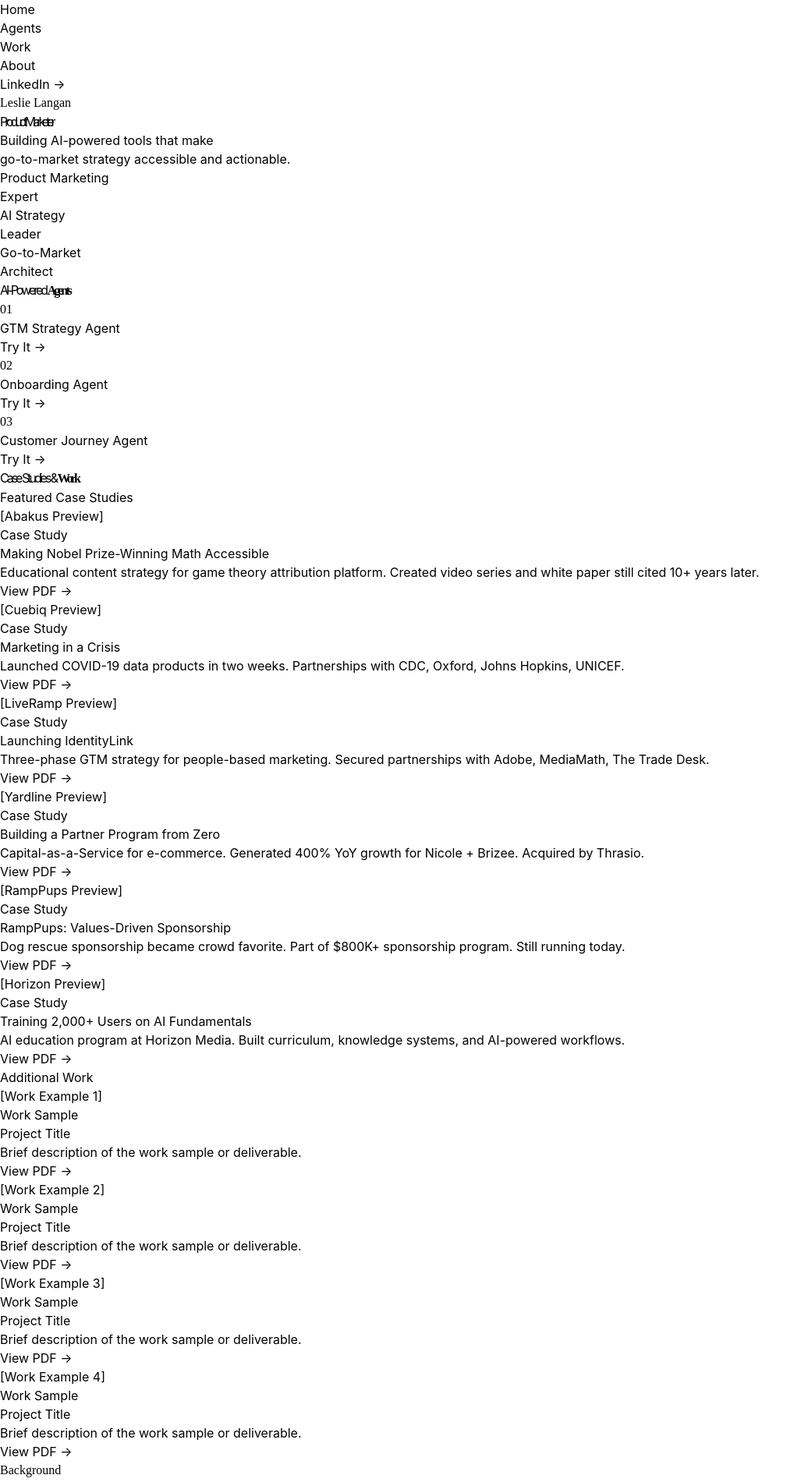
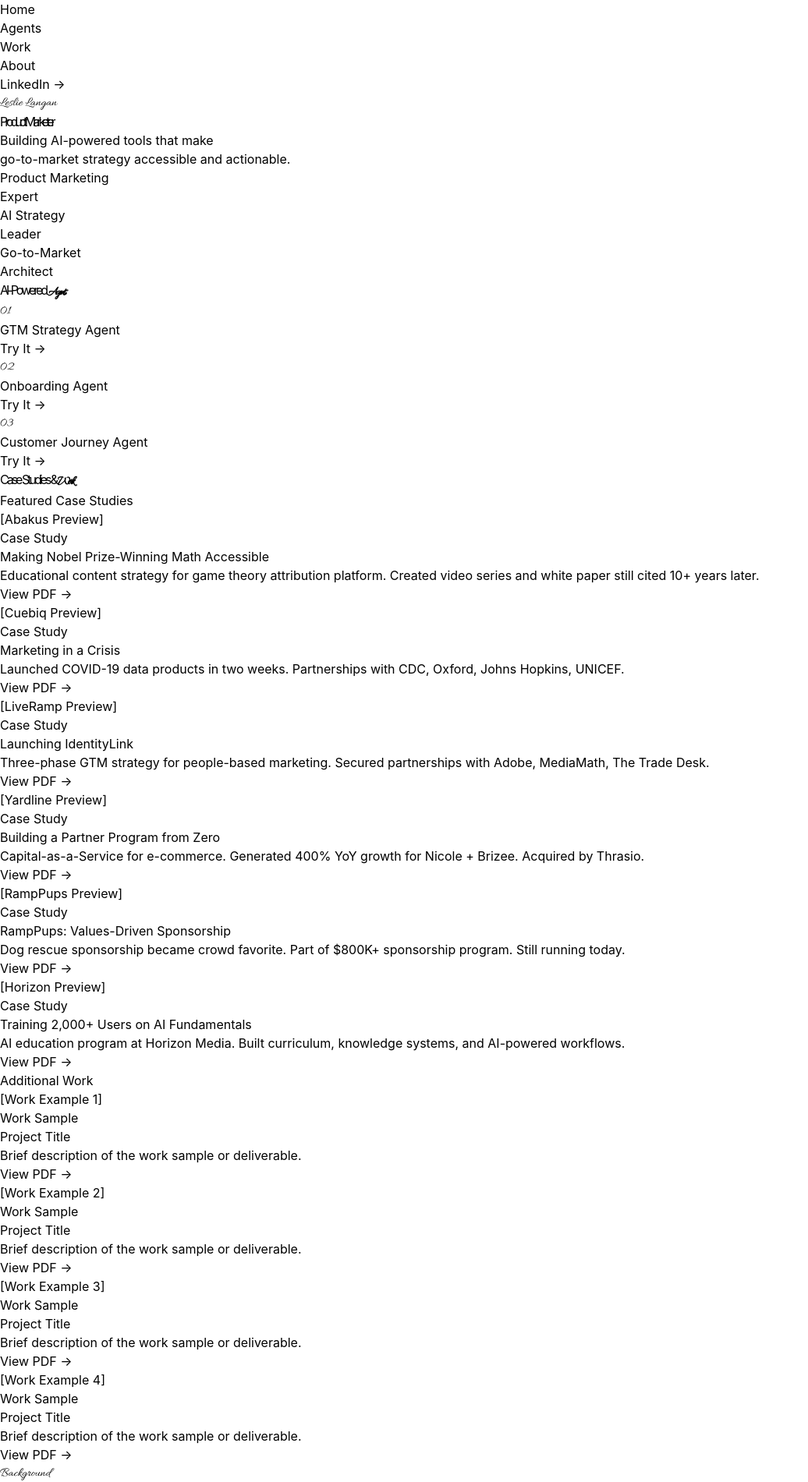
Before and after one commit to leslielangan/portfolio, a React (Vite) app: page / in a window 1280 px wide. Shown: the part 24-1925 px from the top of the page at 78% size, without its empty margins (0-1036 px from the left). Built offline with nearby package versions, Linux system fonts and the light colour scheme.

Commit message:
Switch to Allura elegant script font

```diff
--- a/index.html
+++ b/index.html
@@ -8,8 +8,9 @@
     <meta name="keywords" content="Product Marketing, AI Strategy, User Adoption, HCI, Go-to-Market, Customer Journey, Onboarding" />
     <meta name="author" content="Leslie Langan" />
     <link rel="preconnect" href="https://fonts.googleapis.com">
-<link rel="preconnect" href="https://fonts.gstatic.com" crossorigin>
-<link href="https://fonts.googleapis.com/css2?family=Great+Vibes&display=swap" rel="stylesheet">    <title>Leslie Langan | Product Marketing & AI Strategy</title>
+    <link rel="preconnect" href="https://fonts.gstatic.com" crossorigin>
+    <link href="https://fonts.googleapis.com/css2?family=Allura&display=swap" rel="stylesheet">
+    <title>Leslie Langan | Product Marketing & AI Strategy</title>
   </head>
   <body>
     <div id="root"></div>
--- a/src/pages/Home.jsx
+++ b/src/pages/Home.jsx
@@ -33,7 +33,7 @@
       <div className="max-w-[1200px] mx-auto px-20">
         {/* Hero Section */}
         <section className="py-[120px] pb-20 text-center" id="home">
-          <h1 className="text-[84px] font-bold text-[#536B79] leading-tight mb-5" style={{ fontFamily: "'Pacifico', cursive" }}>
+          <h1 className="text-[84px] font-bold text-[#536B79] leading-tight mb-5" style={{ fontFamily: "'Allura', cursive" }}>
             Leslie Langan
           </h1>
           <h2 className="text-[120px] font-black text-[#26413C] leading-none mb-12" style={{ letterSpacing: '-4px' }}>
@@ -68,7 +68,7 @@
         <section className="py-[140px]" id="agents">
           <div className="mb-20">
             <h2 className="text-[88px] font-black text-[#03110E] leading-[0.95] pb-6 border-b-[6px] border-[#26413C] inline-block" style={{ letterSpacing: '-3px' }}>
-              AI-Powered <span className="text-[#536B79]" style={{ fontFamily: "'Pacifico', cursive", fontWeight: 700 }}>Agents</span>
+              AI-Powered <span className="text-[#536B79]" style={{ fontFamily: "'Allura', cursive", fontWeight: 700 }}>Agents</span>
             </h2>
           </div>
 
@@ -78,7 +78,7 @@
               className="bg-white p-12 px-10 border-2 border-[#DBE6E5] rounded-sm relative cursor-pointer transition-all duration-300 shadow-[0_1px_3px_rgba(0,0,0,0.03),0_4px_8px_rgba(0,0,0,0.04)] hover:translate-y-[-6px] hover:shadow-[0_4px_8px_rgba(0,0,0,0.06),0_16px_32px_rgba(0,0,0,0.08)] after:content-[''] after:absolute after:bottom-0 after:left-0 after:right-0 after:h-[6px] after:bg-[#26413C] after:transition-all"
               onClick={() => navigate('/gtm-agent')}
             >
-              <div className="text-[96px] font-bold text-[#DBE6E5] leading-none mb-4" style={{ fontFamily: "'Pacifico', cursive" }}>01</div>
+              <div className="text-[96px] font-bold text-[#DBE6E5] leading-none mb-4" style={{ fontFamily: "'Allura', cursive" }}>01</div>
               <h3 className="text-[26px] font-extrabold text-[#03110E] mb-7 leading-tight">GTM Strategy Agent</h3>
               <button className="inline-block text-[#26413C] font-bold text-sm uppercase tracking-[1px] transition-all hover:tracking-[2px]">
                 Try It →
@@ -90,7 +90,7 @@
               className="bg-white p-12 px-10 border-2 border-[#DBE6E5] rounded-sm relative cursor-pointer transition-all duration-300 shadow-[0_1px_3px_rgba(0,0,0,0.03),0_4px_8px_rgba(0,0,0,0.04)] hover:translate-y-[-6px] hover:shadow-[0_4px_8px_rgba(0,0,0,0.06),0_16px_32px_rgba(0,0,0,0.08)] after:content-[''] after:absolute after:bottom-0 after:left-0 after:right-0 after:h-[6px] after:bg-[#536B79] after:transition-all"
               onClick={() => navigate('/onboarding-agent')}
             >
-              <div className="text-[96px] font-bold text-[#DBE6E5] leading-none mb-4" style={{ fontFamily: "'Pacifico', cursive" }}>02</div>
+              <div className="text-[96px] font-bold text-[#DBE6E5] leading-none mb-4" style={{ fontFamily: "'Allura', cursive" }}>02</div>
               <h3 className="text-[26px] font-extrabold text-[#03110E] mb-7 leading-tight">Onboarding Agent</h3>
               <button className="inline-block text-[#26413C] font-bold text-sm uppercase tracking-[1px] transition-all hover:tracking-[2px]">
                 Try It →
@@ -102,7 +102,7 @@
               className="bg-white p-12 px-10 border-2 border-[#DBE6E5] rounded-sm relative cursor-pointer transition-all duration-300 shadow-[0_1px_3px_rgba(0,0,0,0.03),0_4px_8px_rgba(0,0,0,0.04)] hover:translate-y-[-6px] hover:shadow-[0_4px_8px_rgba(0,0,0,0.06),0_16px_32px_rgba(0,0,0,0.08)] after:content-[''] after:absolute after:bottom-0 after:left-0 after:right-0 after:h-[6px] after:bg-[#616B61] after:transition-all"
               onClick={() => navigate('/customer-journey-agent')}
             >
-              <div className="text-[96px] font-bold text-[#DBE6E5] leading-none mb-4" style={{ fontFamily: "'Pacifico', cursive" }}>03</div>
+              <div className="text-[96px] font-bold text-[#DBE6E5] leading-none mb-4" style={{ fontFamily: "'Allura', cursive" }}>03</div>
               <h3 className="text-[26px] font-extrabold text-[#03110E] mb-7 leading-tight">Customer Journey Agent</h3>
               <button className="inline-block text-[#26413C] font-bold text-sm uppercase tracking-[1px] transition-all hover:tracking-[2px]">
                 Try It →
@@ -115,7 +115,7 @@
         <section className="py-[140px]" id="work">
           <div className="mb-20">
             <h2 className="text-[88px] font-black text-[#03110E] leading-[0.95] pb-6 border-b-[6px] border-[#26413C] inline-block" style={{ letterSpacing: '-3px' }}>
-              Case Studies & <span className="text-[#536B79]" style={{ fontFamily: "'Pacifico', cursive", fontWeight: 700 }}>Work</span>
+              Case Studies & <span className="text-[#536B79]" style={{ fontFamily: "'Allura', cursive", fontWeight: 700 }}>Work</span>
             </h2>
           </div>
 
@@ -303,7 +303,7 @@
       <section className="bg-[#DBE6E5] -mx-20 py-[140px]" id="about">
         <div className="grid grid-cols-2 gap-20 max-w-[1100px] mx-auto px-20">
           <div>
-            <div className="text-[48px] font-bold text-[#536B79] mb-6 leading-tight" style={{ fontFamily: "'Pacifico', cursive" }}>
+            <div className="text-[48px] font-bold text-[#536B79] mb-6 leading-tight" style={{ fontFamily: "'Allura', cursive" }}>
               Background
             </div>
             <h3 className="text-[52px] font-black text-[#03110E] mb-8 leading-[1.1]">
@@ -315,7 +315,7 @@
           </div>
 
           <div>
-            <div className="text-[48px] font-bold text-[#536B79] mb-6 leading-tight" style={{ fontFamily: "'Pacifico', cursive" }}>
+            <div className="text-[48px] font-bold text-[#536B79] mb-6 leading-tight" style={{ fontFamily: "'Allura', cursive" }}>
               Focus
             </div>
             <h3 className="text-[52px] font-black text-[#03110E] mb-8 leading-[1.1]">
```
